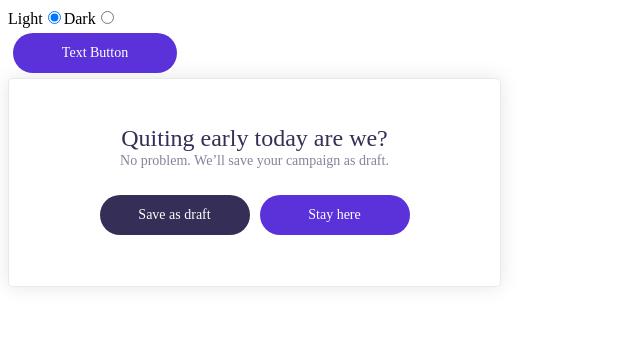
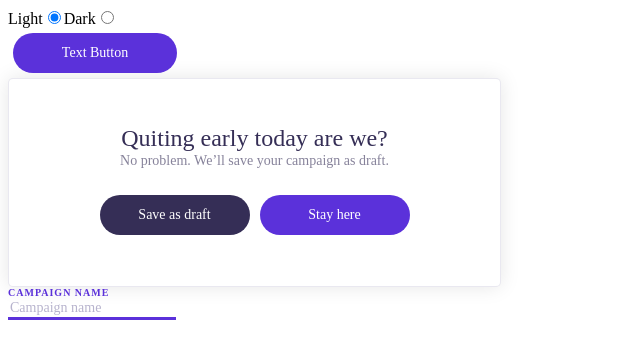
Before and after one commit to be-addy/beaddy-components, a React (Create React App) app: page / in a window 1280 px wide. Shown: the top 358 px of the page, without its empty margins (0-640 px from the left). Built offline with nearby package versions, Linux system fonts and the light colour scheme; a web font is replaced by a local one.

Commit message:
add input

```diff
--- a/src/App.tsx
+++ b/src/App.tsx
@@ -7,6 +7,7 @@ import light from './theme/light';
 import ThemeSwitcher from './ThemeSwitcher';
 
 import TextButton from './components/TextButton';
+import Input from './components/base/Input';
 import ModalOkCancel from './components/ModalOkCancel';
 
 class App extends React.Component {
@@ -20,25 +21,26 @@ class App extends React.Component {
                 <div>
                     <ThemeSwitcher onSwitch={theme => this.setState({ theme })} />
                     <div>
-                        <TextButton onClick={this.onClick} text="Text Button" />
+                        <TextButton onClick={action} text="Text Button" />
                         <ModalOkCancel
                             title="Quiting early today are we?"
                             message="No problem. We’ll save your campaign as draft."
                             buttonOkText="Save as draft"
                             buttonCancelText="Stay here"
-                            onOk={this.onClick}
-                            onCancel={this.onClick}
+                            onOk={action}
+                            onCancel={action}
                         />
+                        <Input label="CAMPAIGN NAME" placeholder="Campaign name" onChange={text => action(text)} />
                     </div>
                 </div>
             </ThemeProvider>
         );
     }
+}
 
-    onClick() {
-        // tslint:disable-next-line
-        console.log('onClick');
-    }
+function action(param?: any) {
+    // tslint:disable-next-line
+    console.log('action', param);
 }
 
 export default App;
--- /dev/null
+++ b/src/components/base/Input/index.tsx
@@ -0,0 +1,49 @@
+import * as React from 'react';
+import styled from 'styled-components';
+
+interface Props {
+    text?: string;
+    placeholder?: string;
+    label?: string;
+    onChange: (text: string) => void;
+}
+
+const Text = styled.span`
+    font-size: 10px;
+    font-weight: 800;
+    font-family: ${(props: any) => props.font || props.theme.font};
+    letter-spacing: 1px;
+    color: ${props => props.color || props.theme.input.color};
+    display: block;
+`;
+
+const Input = styled.input`
+    font-family: ${(props: any) => props.font || props.theme.font};
+    background: transparent;
+    border: none;
+    border-bottom: 3px solid ${props => props.color || props.theme.input.color};
+    &::placeholder {
+        font-size: 14px;
+        font-weight: normal;
+        line-height: 1.29;
+        color: #b7b3cd;
+    }
+`;
+
+class Component extends React.Component<Props> {
+    public render() {
+        const { text, placeholder, label, onChange } = this.props;
+        return (
+            <label><Text>{label}</Text>
+                <Input
+                    type="text"
+                    value={text}
+                    placeholder={placeholder}
+                    onChange={(e: React.FormEvent<HTMLInputElement>) => onChange(e.currentTarget.value)}
+                />
+            </label>
+        );
+    }
+}
+
+export default Component;
--- a/src/theme/dark.ts
+++ b/src/theme/dark.ts
@@ -1,11 +1,13 @@
 import Theme from './';
+
+const PRIMARY_COLOR = 'grey';
 
 const Dark: Theme = {
     font: 'Arial',
 
     button: {
         color: {
-            default: 'grey',
+            default: PRIMARY_COLOR,
             hover: 'lightgrey',
         },
         text: {
@@ -15,6 +17,10 @@ const Dark: Theme = {
 
     header: {
         color: 'white',
+    },
+
+    input: {
+        color: PRIMARY_COLOR,
     },
 
     text: {
--- a/src/theme/index.ts
+++ b/src/theme/index.ts
@@ -12,6 +12,10 @@ export default interface Theme {
         }
     };
 
+    input: {
+        color: string,
+    };
+
     panel: {
         color: string,
     };
--- a/src/theme/light.ts
+++ b/src/theme/light.ts
@@ -1,16 +1,22 @@
 import Theme from './';
+
+const PRIMARY_COLOR = '#5b31da';
 
 const Light: Theme = {
     font: 'Muli',
 
     button: {
         color: {
-            default: '#5b31da',
+            default: PRIMARY_COLOR,
             hover: '#ac97ec',
         },
         text: {
             color: '#ffffff',
         }
+    },
+
+    input: {
+        color: PRIMARY_COLOR,
     },
 
     header: {
```
